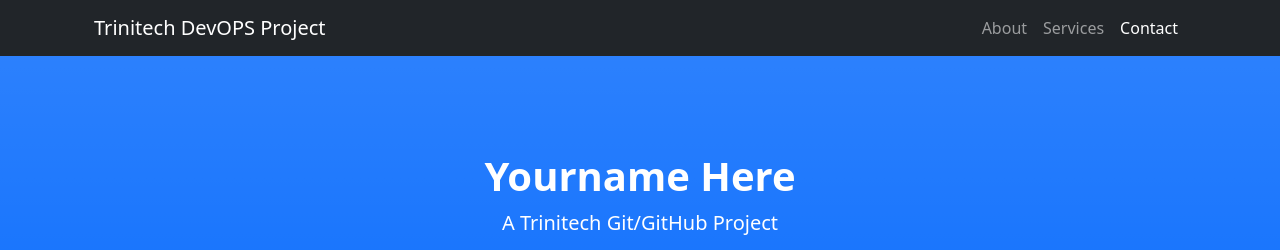
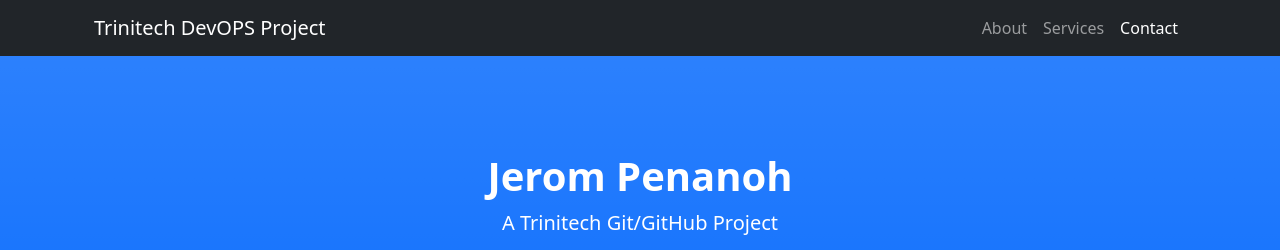
Before and after one commit to jpenanoh/website-1, a plain HTML site: page index.html in a window 1280 px wide. Shown: the top 250 px of the page. Drawn offline with nearby package versions, Linux system fonts and the light colour scheme.

Commit message:
html name change

```diff
--- a/index.html
+++ b/index.html
@@ -30,7 +30,7 @@
         <!-- Header-->
         <header class="bg-primary bg-gradient text-white">
             <div class="container px-4 text-center">
-                <h1 class="fw-bolder">Yourname Here</h1>
+                <h1 class="fw-bolder">Jerom Penanoh</h1>
                 <p class="lead">A Trinitech Git/GitHub Project</p>
                 <a class="btn btn-lg btn-light" href="#about">Start scrolling!</a>
             </div>
```
Also changed, not shown: 1 other file.
